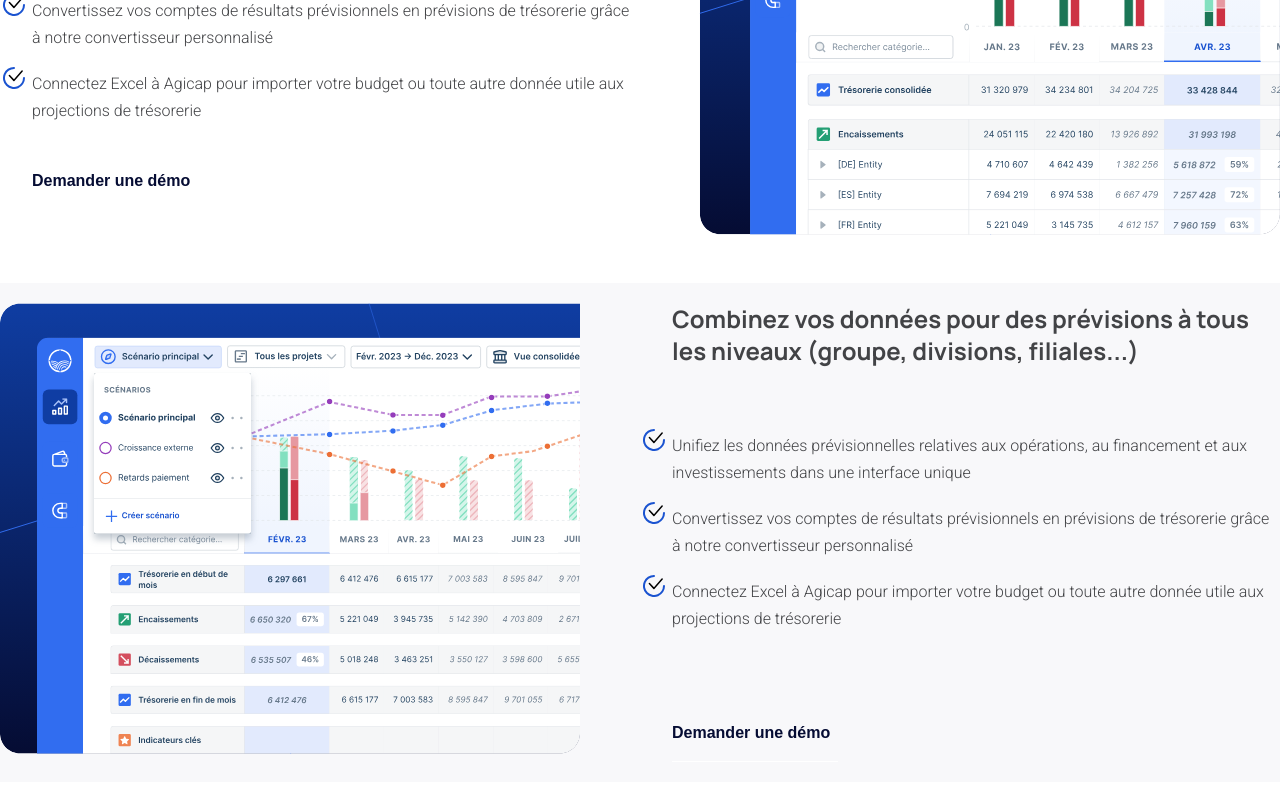
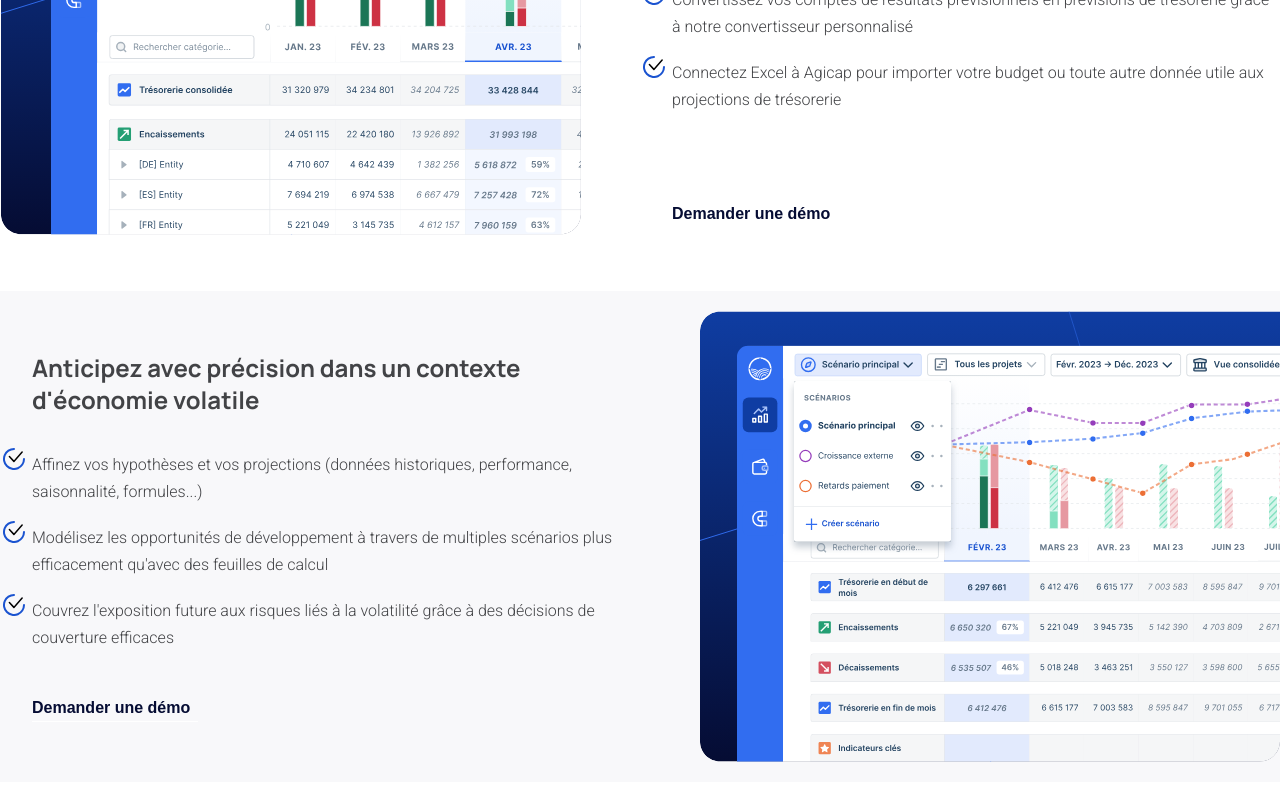
Before and after one commit to lbdevDesign/agicap, a React (Create React App) app: page / in a window 1280 px wide. Shown: the part 1335-2135 px from the top of the page. Built offline with nearby package versions, Linux system fonts and the light colour scheme.

Commit message:
presentation data update

```diff
--- a/src/components/molecules/presentationModule/presentationModule.jsx
+++ b/src/components/molecules/presentationModule/presentationModule.jsx
@@ -25,10 +25,10 @@
 
     return (
         <div className={`presModule ${isEven ? 'background' : ''}`}>
-            <div className={`${isEven ? 'first' : 'second'}`}>
+            <div className={`${isEven ? 'second' : 'first'}`}>
                 <img src={image} alt={item.alt} />
             </div>
-            <div className={`presModule__infos ${isEven ? 'second' : 'first'}`}>
+            <div className={`presModule__infos ${isEven ? 'first' : 'second'}`}>
                 <h3>{item.title}</h3>
                 <ul>
                     {item.list.map((item) => (
--- a/src/data/presentation.js
+++ b/src/data/presentation.js
@@ -24,20 +24,20 @@
         id: 2,
         position: 2,
         img: "FR___Scénarios.svg",
-        alt: "Consolidation",
-        title: "Combinez vos données pour des prévisions à tous les niveaux (groupe, divisions, filiales...)",
+        alt: "Scénarios",
+        title: "Anticipez avec précision dans un contexte d'économie volatile",
         list: [
             {
                 id: 1,
-                text: "Unifiez les données prévisionnelles relatives aux opérations, au financement et aux investissements dans une interface unique"
+                text: "Affinez vos hypothèses et vos projections (données historiques, performance, saisonnalité, formules...)"
             },
             {
                 id: 2,
-                text: "Convertissez vos comptes de résultats prévisionnels en prévisions de trésorerie grâce à notre convertisseur personnalisé"
+                text: "Modélisez les opportunités de développement à travers de multiples scénarios plus efficacement qu'avec des feuilles de calcul"
             },
             {
                 id: 3,
-                text: "Connectez Excel à Agicap pour importer votre budget ou toute autre donnée utile aux projections de trésorerie"
+                text: "Couvrez l'exposition future aux risques liés à la volatilité grâce à des décisions de couverture efficaces"
             },
         ]
     }
```
